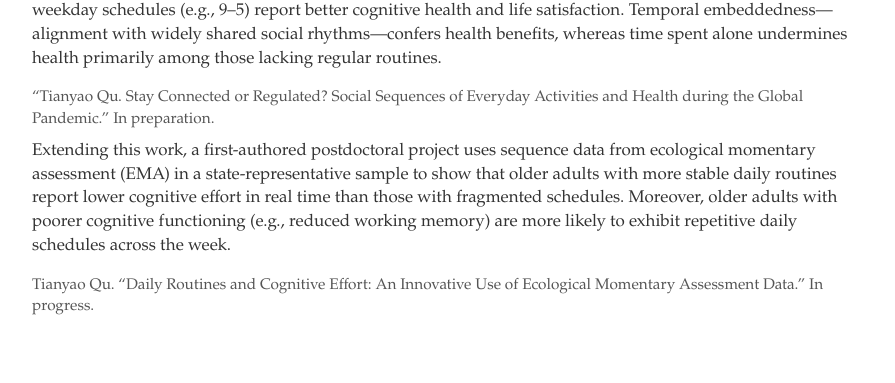
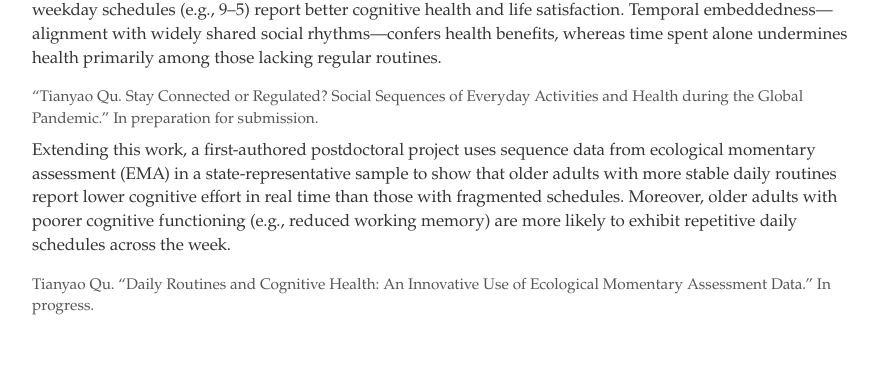
Before and after one commit to windyqu/windyqu.github.io, a Jekyll site: the page built from research/index.html, in a window 1280 px wide and 900 px high, scrolled down 1323 px. Shown: the part 170-553 px from the top of the window, without its empty margins (192-1087 px from the left). Built offline with Jekyll 4.4.1, drawn with Linux system fonts in a browser that asks for light colours.

Commit message:
Update index.html

```diff
--- a/research/index.html
+++ b/research/index.html
@@ -156,7 +156,7 @@ title: Tianyao Qu's Homepage
   </p>
 
   <p class="paper small-note">
-    “Tianyao Qu. Stay Connected or Regulated? Social Sequences of Everyday Activities and Health during the Global Pandemic.” In preparation.
+    “Tianyao Qu. Stay Connected or Regulated? Social Sequences of Everyday Activities and Health during the Global Pandemic.” In preparation for submission.
   </p>
 
   <p>
@@ -166,7 +166,7 @@ title: Tianyao Qu's Homepage
   </p>
 
   <p class="paper small-note">
-    Tianyao Qu. “Daily Routines and Cognitive Effort: An Innovative Use of Ecological Momentary Assessment Data.” In progress.
+    Tianyao Qu. “Daily Routines and Cognitive Health: An Innovative Use of Ecological Momentary Assessment Data.” In progress.
   </p>
 
   <div class="block-spacer"></div>
```
